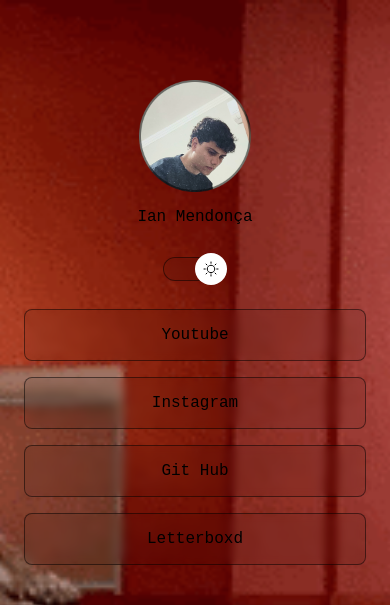
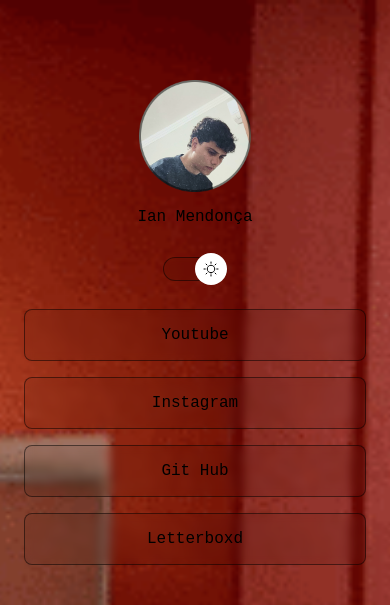
Before and after one commit to psyzin/projetoo, a plain HTML site: page index.html in a window 390 px wide. Shown: the top 605 px of the page. Drawn offline with nearby package versions, Linux system fonts and the light colour scheme.

Commit message:
change background based on midia queries

```diff
--- a/style.css
+++ b/style.css
@@ -34,6 +34,7 @@
 
   /*background:color: image repeat position/size */
   background: var(--bg-url) no-repeat top center/cover;
+  height: 100vh;
 }
 
 body * {
@@ -162,3 +163,14 @@
   text-align: center;
   font-size: 14px;
 }
+
+/* midia queries */
+@media (max-width: 700px) {
+  :root {
+    --bg-url: url(./assets/1FA.gif);
+  }
+
+  .light {
+    --bg-url: url(./assets/1Et.gif);
+  }
+}
```
